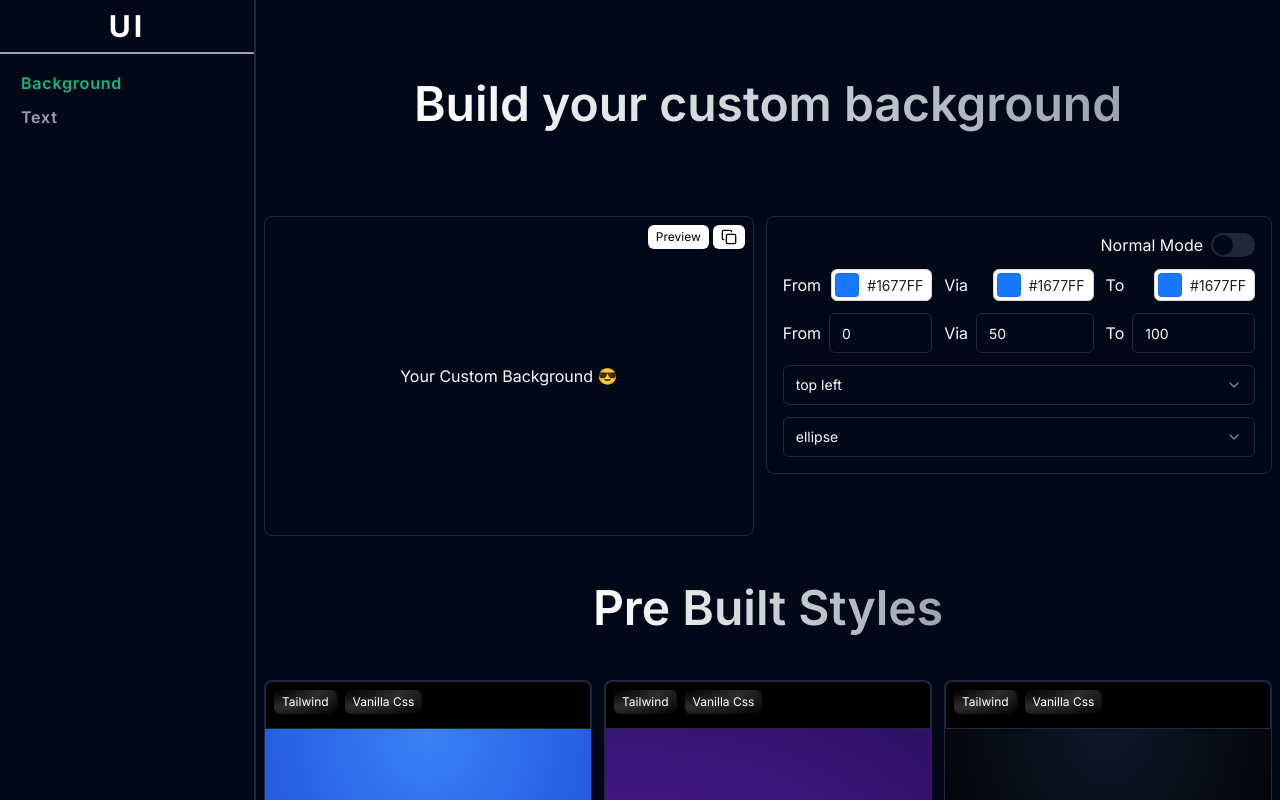
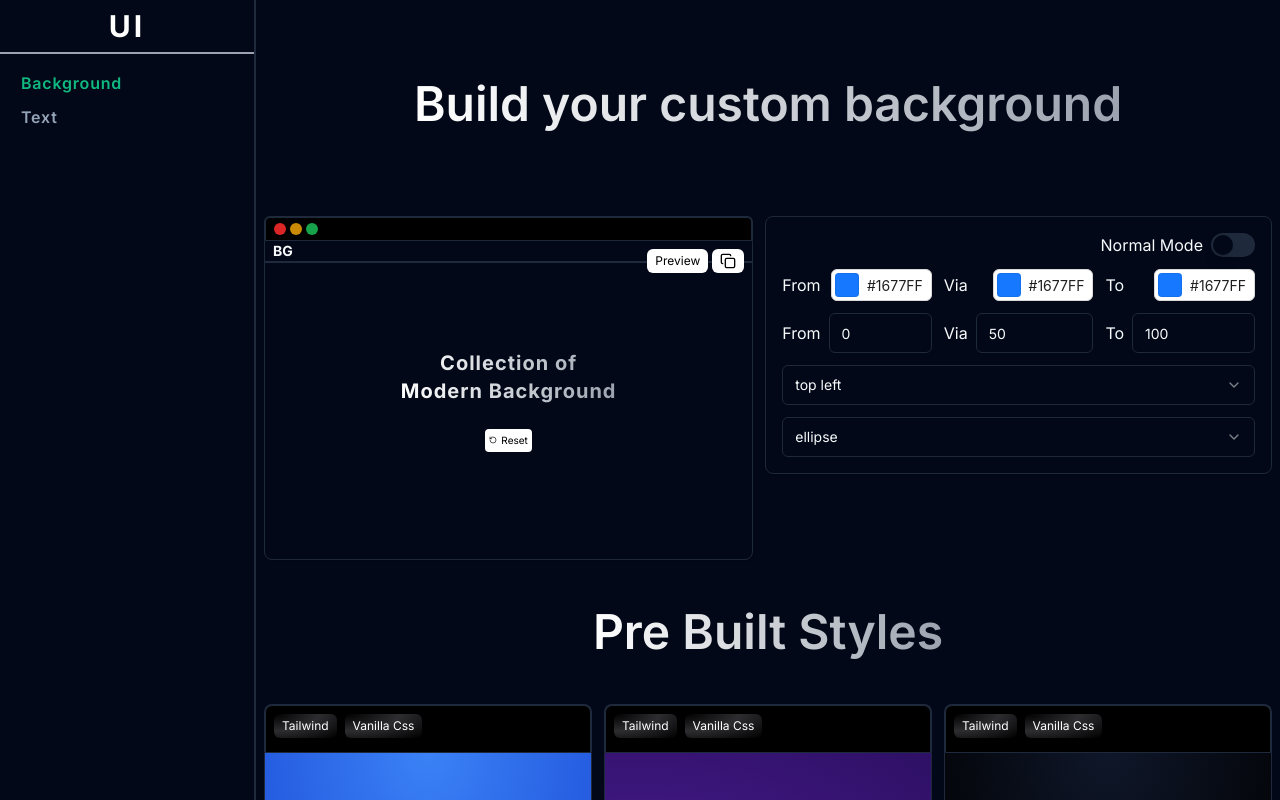
Before and after one commit to faisal004/BG, a Next.js app: page /background in a window 1280 px wide. Shown: the top 800 px of the page. Built offline with nearby package versions, Linux system fonts and the light colour scheme.

Commit message:
fix : new style added

```diff
--- a/app/(main)/background/_components/custom-background.tsx
+++ b/app/(main)/background/_components/custom-background.tsx
@@ -2,7 +2,7 @@
 import { Card } from '@/components/ui/card'
 import { useBackgroundStore } from '@/Store/backgroundStore'
 import useCustomBgStore from '@/Store/customBackgroundStore'
-import { Check, Copy } from 'lucide-react'
+import { Check, Copy, RotateCcw } from 'lucide-react'
 import { useState } from 'react'
 import { convertToUnderscore } from '@/utils/convertToTailwindpos'
 import GradientSelect from './gradient-positon-select'
@@ -11,6 +11,7 @@ import ColorsPercentage from './colors-percentage'
 import ColorsPicker from './colors-picker'
 import { Switch } from '@/components/ui/switch'
 import SlidersComponent from './sliders-components'
+import { Button } from '@/components/ui/button'
 
 const CustomBackground = () => {
   const {
@@ -43,12 +44,13 @@ const CustomBackground = () => {
     colorsPercentage.via
   }% , ${colors.to || 'transparent'}  ${colorsPercentage.to}% )`
 
-
   const backgroundStyle = {
     background: !switchChecked ? gradientNormal : gradientAdvance,
   }
 
-const tailwindtocopy=!switchChecked ? backgroundColorForTailwind : backgroundColorForTailwindAdvance
+  const tailwindtocopy = !switchChecked
+    ? backgroundColorForTailwind
+    : backgroundColorForTailwindAdvance
   const handleCopy = () => {
     navigator.clipboard.writeText(tailwindtocopy)
     setCopied(true)
@@ -65,10 +67,20 @@ const tailwindtocopy=!switchChecked ? backgroundColorForTailwind : backgroundCol
   }
   return (
     <div className="flex md:flex-row flex-col justify-between w-full gap-3">
+      <div className="flex flex-col w-full">
+        <div className=" border-2 border-b-0 rounded-md rounded-b-none px-2 bg-black h-6 flex items-center gap-1">
+          <div className="bg-red-600 h-3 w-3 rounded-full" />
+          <div className="bg-yellow-600 h-3 w-3 rounded-full" />
+
+          <div className="bg-green-600 h-3 w-3 rounded-full" />
+        </div>
         <Card
-        className={`h-80 w-full flex items-center  justify-center relative  `}
+          className={`h-80 w-full flex items-center  justify-center relative rounded-t-none  `}
           style={backgroundStyle}
         >
+          <div className='absolute top-0  w-full text-sm px-2 font-bold border-b-2 '>
+            BG
+          </div>
           <div className={`flex absolute top-2 right-2 gap-1`}>
             <button
               className="py-0 bg-white rounded-md px-2 text-black h-6 text-xs"
@@ -88,8 +100,18 @@ const tailwindtocopy=!switchChecked ? backgroundColorForTailwind : backgroundCol
               )}
             </button>
           </div>
-        <div>Your Custom Background 😎</div>
+          <div className="flex flex-col gap-6 items-center justify-center">
+            <div className="text-center font-bold text-xl tracking-wider text-transparent bg-clip-text bg-gradient-to-r from-black dark:from-white to-gray-600 dark:to-gray-400">
+              Collection of <br />
+              Modern Background
+            </div>
+            <button className="text-[10px] flex items-center gap-1 dark:bg-white bg-black dark:text-black text-white rounded-sm p-1">
+              <RotateCcw className="h-2 w-2" />
+              Reset
+            </button>
+          </div>
         </Card>
+      </div>
 
       <Card
         className={`h-fit w-full  items-start  justify-center relative p-4 grid grid-cols-3 gap-3   `}
```
Lines whose indentation alone changed are shown as unchanged.
